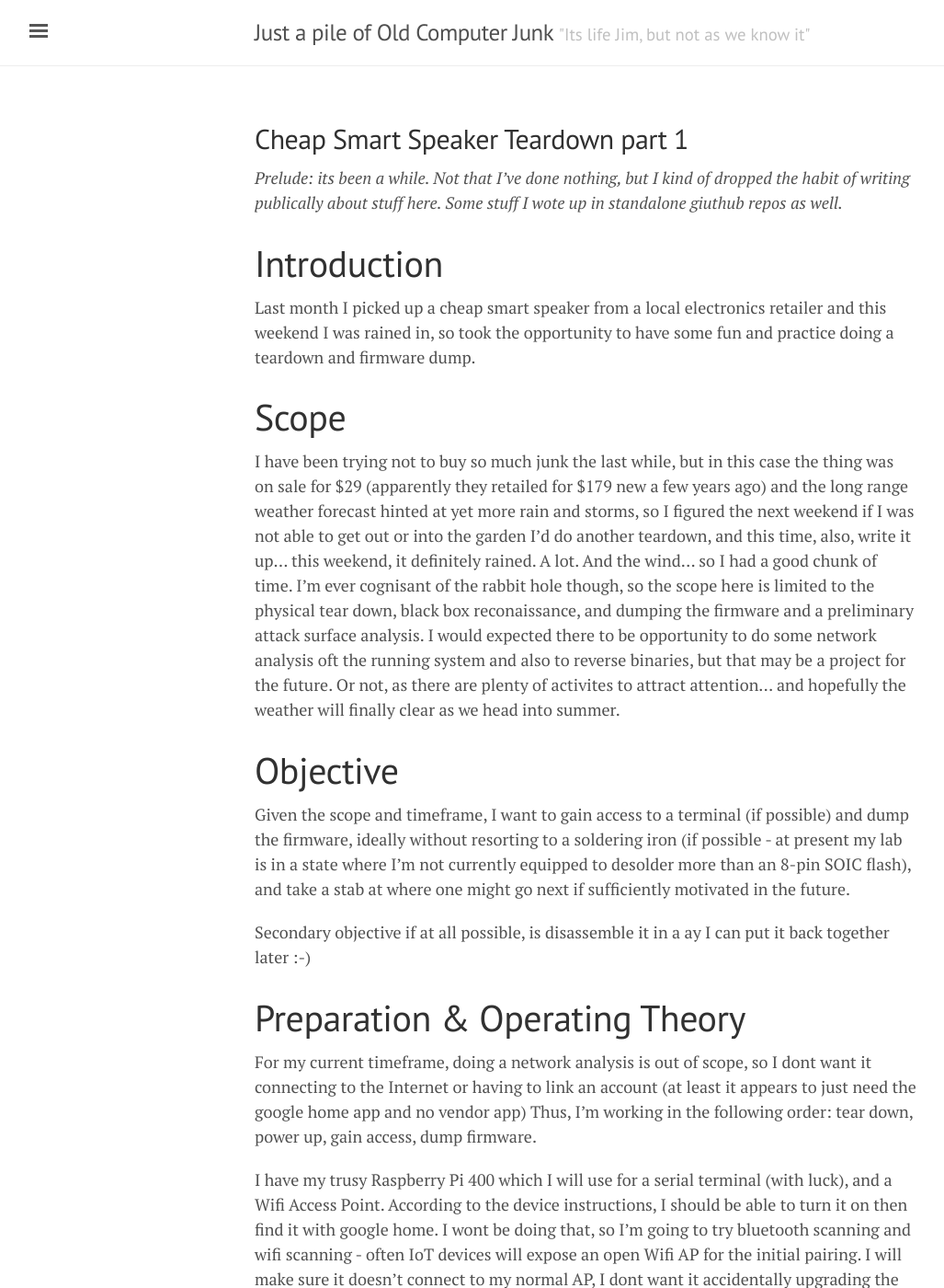
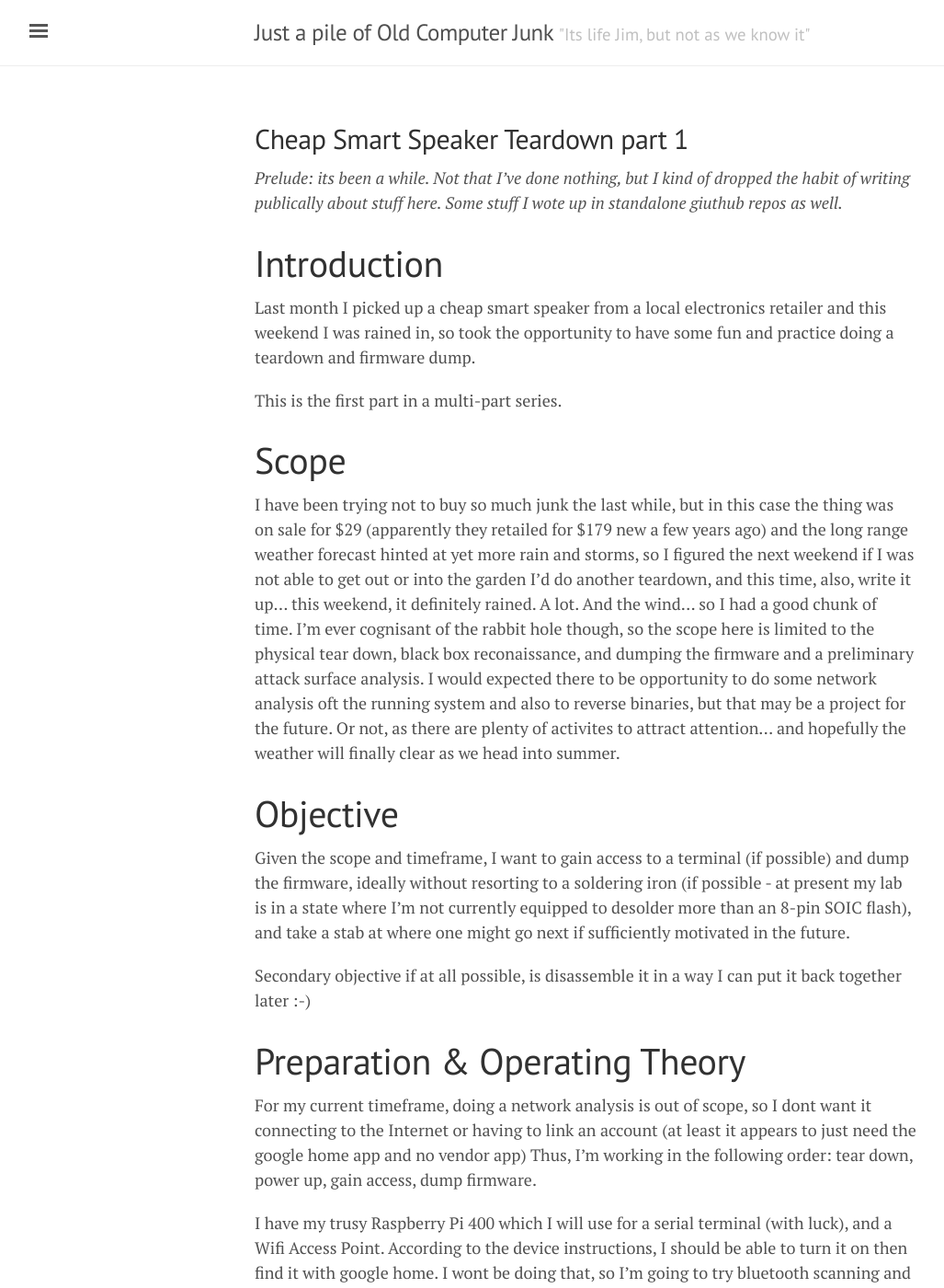
Before and after one commit to oldcomputerjunk/oldcomputerjunk.github.io, a Jekyll site: the page built from _posts/2022-11-12-cheap-smart-speaker-teardown-part1.markdown, in a window 1280 px wide and 1400 px high. Shown: the whole window at 92% size, without its empty margins (3-1030 px from the left). Built offline with Jekyll 4.4.1, drawn with Linux system fonts in a browser that asks for light colours; some of the changed text lies outside the part shown.

Commit message:
Prepare to publish parts 1 and 2

```diff
--- a/_posts/2022-11-12-cheap-smart-speaker-teardown-part1.markdown
+++ b/_posts/2022-11-12-cheap-smart-speaker-teardown-part1.markdown
@@ -20,6 +20,8 @@
 
 Last month I picked up a cheap smart speaker from a local electronics retailer and this weekend I was rained in, so took the opportunity to have some fun and practice doing a teardown and firmware dump.
 
+This is the first part in a multi-part series.
+
 # Scope
 
 I have been trying not to buy so much junk the last while, but in this case the thing was on sale for $29 (apparently they retailed for $179 new a few years ago) and the long range weather forecast hinted at yet more rain and storms, so I figured the next weekend if I was not able to get out or into the garden I'd do another teardown, and this time, also, write it up... this weekend, it definitely rained. A lot. And the wind... so I had a good chunk of time. I'm ever cognisant of the rabbit hole though, so the scope here is limited to the physical tear down, black box reconaissance, and dumping the firmware and a preliminary attack surface analysis. I would expected there to be opportunity to do some network analysis oft the running system and also to reverse binaries, but that may be a project for the future. Or not, as there are plenty of activites to attract attention... and hopefully the weather will finally clear as we head into summer.
@@ -28,7 +30,7 @@
 
 Given the scope and timeframe, I want to gain access to a terminal (if possible) and dump the firmware, ideally without resorting to a soldering iron (if possible - at present my lab is in a state where I'm not currently equipped to desolder more than an 8-pin SOIC flash), and take a stab at where one might go next if sufficiently motivated in the future.
 
-Secondary objective if at all possible, is disassemble it in a ay I can put it back together later :-)
+Secondary objective if at all possible, is disassemble it in a way I can put it back together later :-)
 
 # Preparation & Operating Theory
 
@@ -44,61 +46,61 @@
 
 This device feels like reasonable quality when you pick it up. It has a strap that feels not-fragile, and the specification claims to be IPX6 for splash resistance. It has a nice weight and looks like it might not completely break the first time you drop it on a concrete floor. There are four buttons for operation, and coloured LEDs. And one assumes, a speaker and microphone(s).
 
-![Smart Speaker Top View](../images/cheap-smart-speaker-teardown-part1/10-smart-speaker.png){:height="50%" width="50%"}
+![Smart Speaker Top View](/images/cheap-smart-speaker-teardown-part1/10-smart-speaker.png){:height="50%" width="50%"}
 
 The manufacturer has also learned a thing from Apple in how it was packaged.
 
-![Packaging](../images/cheap-smart-speaker-teardown-part1/20-packaging.png){:height="50%" width="50%"}
+![Packaging](/images/cheap-smart-speaker-teardown-part1/20-packaging.png){:height="50%" width="50%"}
 
 On turning it over, there is one obvious screw cover, so I gently unstuck it. The tool shown is from a mobile phone repair kit.
 
-![Strapping screw](../images/cheap-smart-speaker-teardown-part1/30-strap-screw.png){:height="50%" width="50%"}
+![Strapping screw](/images/cheap-smart-speaker-teardown-part1/30-strap-screw.png){:height="50%" width="50%"}
 
 However, that screw only seems to connect the strap, and also it is free-wheeling after I loosten it. Given the moisture-resistant nature of the device, I dont think that one actually opens it anyway. I confirmed my suspicions this was a red herring, when I started playing at the edge of the circular padding on the base of the device, which turned out to also be a fat sticker. I peeled that off and exposed four more screws. Also a hole with a clear sticker, which I'll get back to later.
 
-![Sticker covering the screws](../images/cheap-smart-speaker-teardown-part1/40-screw-cover.png){:height="50%" width="50%"}
+![Sticker covering the screws](/images/cheap-smart-speaker-teardown-part1/40-screw-cover.png){:height="50%" width="50%"}
 
 With the screws removed, we can see inside. The enclosure has two parts, with a PCB in the lid, with the buttons and LEDs, with cabling connected to components in the base.
 
-![Initial inside view](../images/cheap-smart-speaker-teardown-part1/50-inside.png){:height="50%" width="50%"}
+![Initial inside view](/images/cheap-smart-speaker-teardown-part1/50-inside.png){:height="50%" width="50%"}
 
 There is a speaker, which actually looks (and later, felt) quite good quality. There is also a compartment for the battery, part of the IPX6 construction.
 
-![Inside the top view](../images/cheap-smart-speaker-teardown-part1/55-inside-top.png){:height="50%" width="50%"}
+![Inside the top view](/images/cheap-smart-speaker-teardown-part1/55-inside-top.png){:height="50%" width="50%"}
 
 I was then able to separate the enclosure halves. A wireless antenna (I'm assuming, Wifi) was attached with a sticky flex PCB antenna to the base, with a hot glue glob holding the U.FL connector to the PCB. The speaker was screwed to the top. The battery is an 18650, 3.7volt 2600mAh. The inner container it was in has a rubber seal, presumably for IPX6 protection. There is a flex cable to  small PCB somehow entrapped in the base, which has a micro-USB connector for recharging.
 
 The main PCB has a metal can over something, either the main processor chip, and/or the wifi+bluetooth circuitry.
 
-![The enclosure split into halves](../images/cheap-smart-speaker-teardown-part1/60-enclosure.png){:height="50%" width="50%"}
+![The enclosure split into halves](/images/cheap-smart-speaker-teardown-part1/60-enclosure.png){:height="50%" width="50%"}
 
 This is a closeup of the antenna.
 
-![Antenna](../images/cheap-smart-speaker-teardown-part1/65-antenna.png){:height="50%" width="50%"}
+![Antenna](/images/cheap-smart-speaker-teardown-part1/65-antenna.png){:height="50%" width="50%"}
 
 At this point I took photos of all the IC's on the PCB so I can try and identify them later. The photo also shows 2 from the back - I'll discuss how I got to that shortly - and an unused connector (and the back of it)
 
-![Antenna](../images/cheap-smart-speaker-teardown-part1/70-ics.png){:height="100%" width="100%"}
+![Antenna](/images/cheap-smart-speaker-teardown-part1/70-ics.png){:height="100%" width="100%"}
 
 To get to the back, I had to be a bit careful - there were no screws, but I could see plastic lugs, and also the structure the enclosure screws connected also comes through the PCB. There are also two flex-connectors connecting the PCB to the base. I realised that there was some kind of rubber stuff or maybe tape, making the structures a very snug fit. I carefully cut this away, and then after disconnecting the two flex connectors, very carefull and slowly rocked the PCB until it finally came up over. The last thing I wanted to do was crack something!
 
 The lid has lighting duct, for LED display, and two microphones, to which the flex cables connect. There are four buttons on the PCB bottom, and a plethora of test points, which bodes well.
 
-![PCB underside](../images/cheap-smart-speaker-teardown-part1/75-pcb-bottom.png){:height="100%" width="100%"}
+![PCB underside](/images/cheap-smart-speaker-teardown-part1/75-pcb-bottom.png){:height="100%" width="100%"}
 
 Now I started looking for possible methods to access the system. There is that unused connector, it is only labelled with test points but it could be some kind of JTAG or SWD port, or something totally unrelated, or maybe even a USB port. But the holy grail is a serial port. Thankfully I had an easier-ish job, as there was a UART label. Only problem: no PCB points or connectors near the label!
 
-![Uart Label](../images/cheap-smart-speaker-teardown-part1/80-uart-label.png){:height="100%" width="100%"}
+![Uart Label](/images/cheap-smart-speaker-teardown-part1/80-uart-label.png){:height="100%" width="100%"}
 
 In part 3 we'll look at where the serial port was.
 
 The last part of the teardown is accessing that PCB embedded in the lower part of the enclosure, supporting the micro USB power connector. On inspection there was no obvious seam, so I was trying to work out how it got there.
 
-![Close up of power inlet](../images/cheap-smart-speaker-teardown-part1/90-innerclosure-1.png){:height="100%" width="100%"}
+![Close up of power inlet](/images/cheap-smart-speaker-teardown-part1/90-innerclosure-1.png){:height="100%" width="100%"}
 
 These things are designed for manufacture, so it shouldn't be that hard. I also noted there was a gap where the speaker hd been - in the photo, you can see that loose screw kind of nestled in it. Then it clicked, there was an inner enclosure tightly pressed in the outer. After considering whether I might try and pry it open, which is always prone to breaking tabs or other bits of plastic, in the end with some careful pressure I was able to pop it out.
 
-![Separated lower enclosure parts](../images/cheap-smart-speaker-teardown-part1/90-innerclosure-separated.png){:height="100%" width="100%"}
+![Separated lower enclosure parts](/images/cheap-smart-speaker-teardown-part1/90-innerclosure-separated.png){:height="100%" width="100%"}
 
 You can see the screw used to hold the strap in, it has caught on the plastic. There are also test points on the PCB which could b e useful in the future.
 
@@ -106,10 +108,12 @@
 
 Oh yeah, what about that sticker?
 
-![Sticker over hole](../images/cheap-smart-speaker-teardown-part1/95-airhole.png){:height="100%" width="100%"}
+![Sticker over hole](/images/cheap-smart-speaker-teardown-part1/95-airhole.png){:height="100%" width="100%"}
 
 Reminder, that it would normally be further covered by the base rubber sticker...
 
 I have a couple of hypotheses - maybe someone can enlighten me!
 - as part of IPX6, perhaps the inside is temporarily evacuated when assembled to remove latent moisture?
 - maybe it somehow complements the speaker? sub-woofer or damping or something?
+
+Next up, [Part 2](2022-11-12-cheap-smart-speaker-teardown-part2.markdown) - passive reconaissance.
--- a/_posts/2022-11-12-cheap-smart-speaker-teardown-part2.markdown
+++ b/_posts/2022-11-12-cheap-smart-speaker-teardown-part2.markdown
@@ -18,11 +18,11 @@
 
 Last month I picked up a cheap smart speaker from a local electronics retailer and this weekend I was rained in, so took the opportunity to have some fun and practice doing a teardown and firmware dump
 
-This is Part 2 in a series. [Part 1](2022-11-12-cheap-smart-speaker-teardown-part1.markdown) is a photo essay of the hardware teardown.
+This is Part 2 in a multi part series. [Part 1](2022-11-12-cheap-smart-speaker-teardown-part1.markdown) is a photo essay of the hardware teardown.
 
 # Recap
 
-To recap, the objective is to complete a physical tear down (done), perofrm a black box reconaissance, dumping the firmware and make a preliminary attack surface analysis. With luck, then put it back together retaining access to the running internals.
+To recap, the objective is to complete a physical tear down (done), perform a black box reconaissance, dump the firmware and make a preliminary attack surface analysis. With luck, then put it back together retaining access to the running internals.
 
 # Part 2 - Passive Reconaissance
 
@@ -34,7 +34,7 @@
 
 First because this is always interesting to me, I identified the integrated circuits. The image is the same one from  [Part 1](2022-11-12-cheap-smart-speaker-teardown-part1.markdown)
 
-![Antenna](../images/cheap-smart-speaker-teardown-part1/70-ics.png){:height="100%" width="100%"}
+![Antenna](/images/cheap-smart-speaker-teardown-part1/70-ics.png){:height="100%" width="100%"}
 
 The table lists them all; I'll follow with some comments.
 
```
